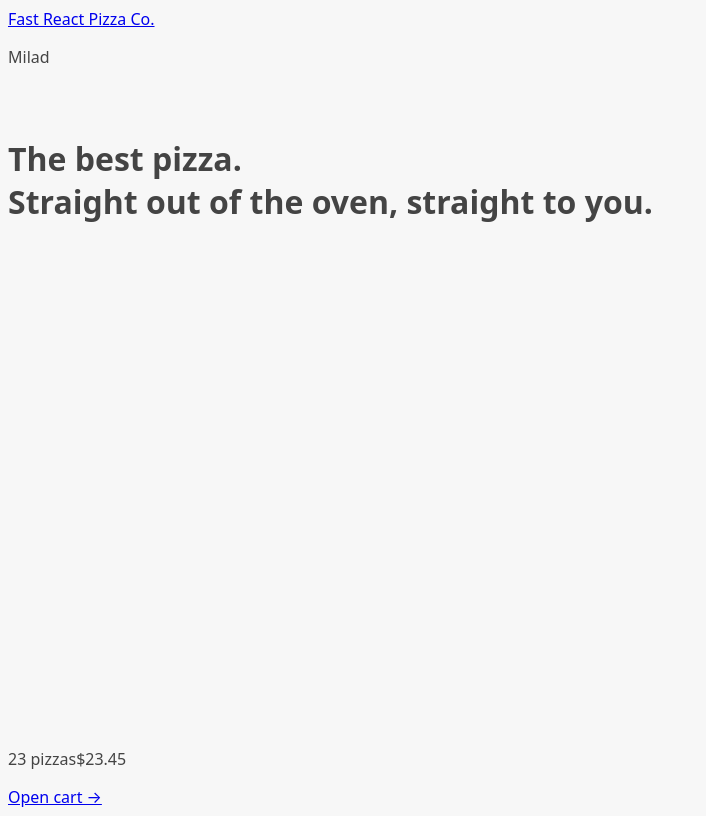
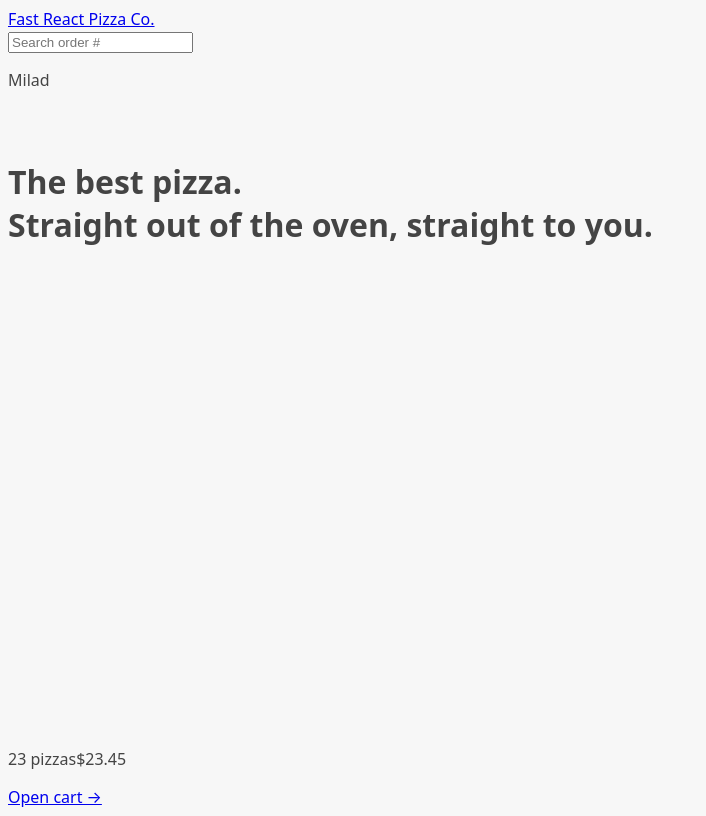
Before and after one commit to JS-Mechanic/Rapid-Za, a React (Vite) app: page / in a window 1280 px wide. Shown: the whole page, without its empty margins (0-706 px from the left). Built offline with nearby package versions, Linux system fonts and the light colour scheme.

Commit message:
Adding search order component to the header

```diff
--- a/src/ui/Header.jsx
+++ b/src/ui/Header.jsx
@@ -1,9 +1,11 @@
 import {Link} from "react-router-dom";
+import SearchOrder from "../features/order/SearchOrder.jsx";
 
 export default function Header() {
 	return (
 		<header>
 			<Link to="/">Fast React Pizza Co.</Link>
+			<SearchOrder />
 			<p>Milad</p>
 		</header>
 	);
```
